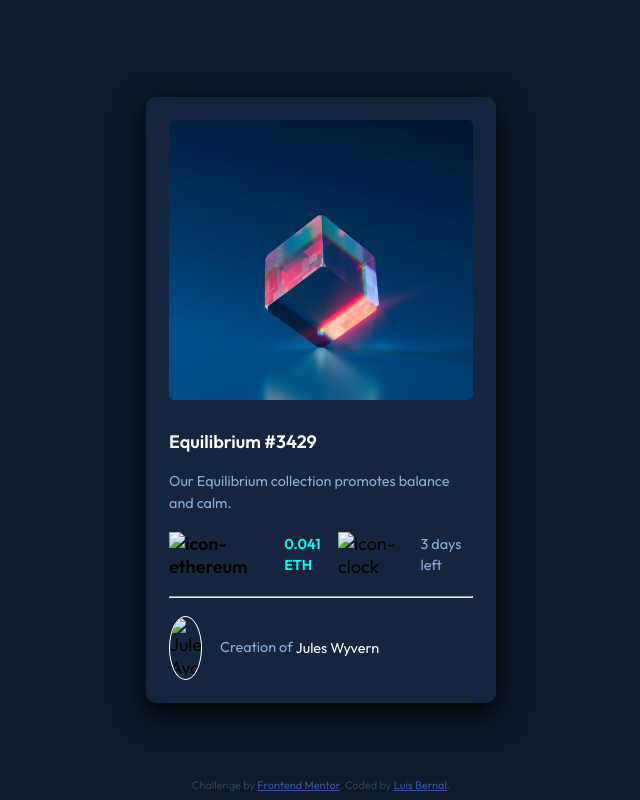
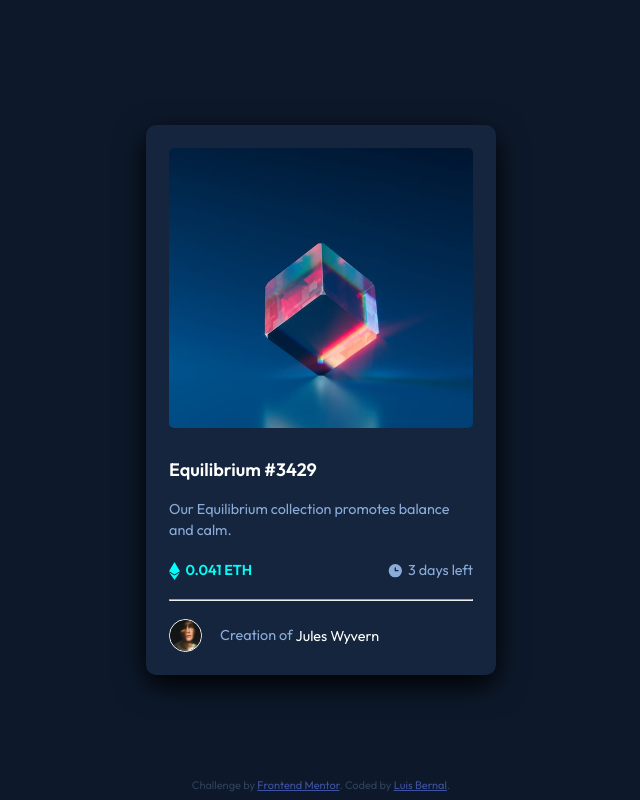
Before and after one commit to FrontendMentor-Lecap/NFT-Preview-Card-Component-Main, a plain HTML site: page index.html in a window 1280 px wide. Shown: the whole page, without its empty margins (319-959 px from the left). Drawn offline with Linux system fonts and the light colour scheme; the site is published under a folder, as on GitHub Pages, so addresses that start at the root find nothing.

Commit message:
HTML image variation

```diff
--- a/index.html
+++ b/index.html
@@ -36,24 +36,24 @@
   <body>
     <main>
       <div class="image">
-        <img src="/images/icon-view.svg" alt="icon-view" />
+        <img src="./images/icon-view.svg" alt="icon-view" />
       </div>
       <div class="text">
         <h1>Equilibrium #3429</h1>
         <p>Our Equilibrium collection promotes balance and calm.</p>
         <div class="variables">
           <div class="cost">
-            <img src="/images/icon-ethereum.svg" alt="icon-ethereum" />
+            <img src="./images/icon-ethereum.svg" alt="icon-ethereum" />
             <p>0.041 ETH</p>
           </div>
           <div class="daysLeft">
-            <img src="/images/icon-clock.svg" alt="icon-clock" />
+            <img src="./images/icon-clock.svg" alt="icon-clock" />
             <p>3 days left</p>
           </div>
         </div>
         <hr />
         <div class="creation">
-          <img src="/images/image-avatar.png" alt="Jules Avatar" />
+          <img src="./images/image-avatar.png" alt="Jules Avatar" />
           <p>Creation of</p>
           <a href="#"> Jules Wyvern</a>
         </div>
```
